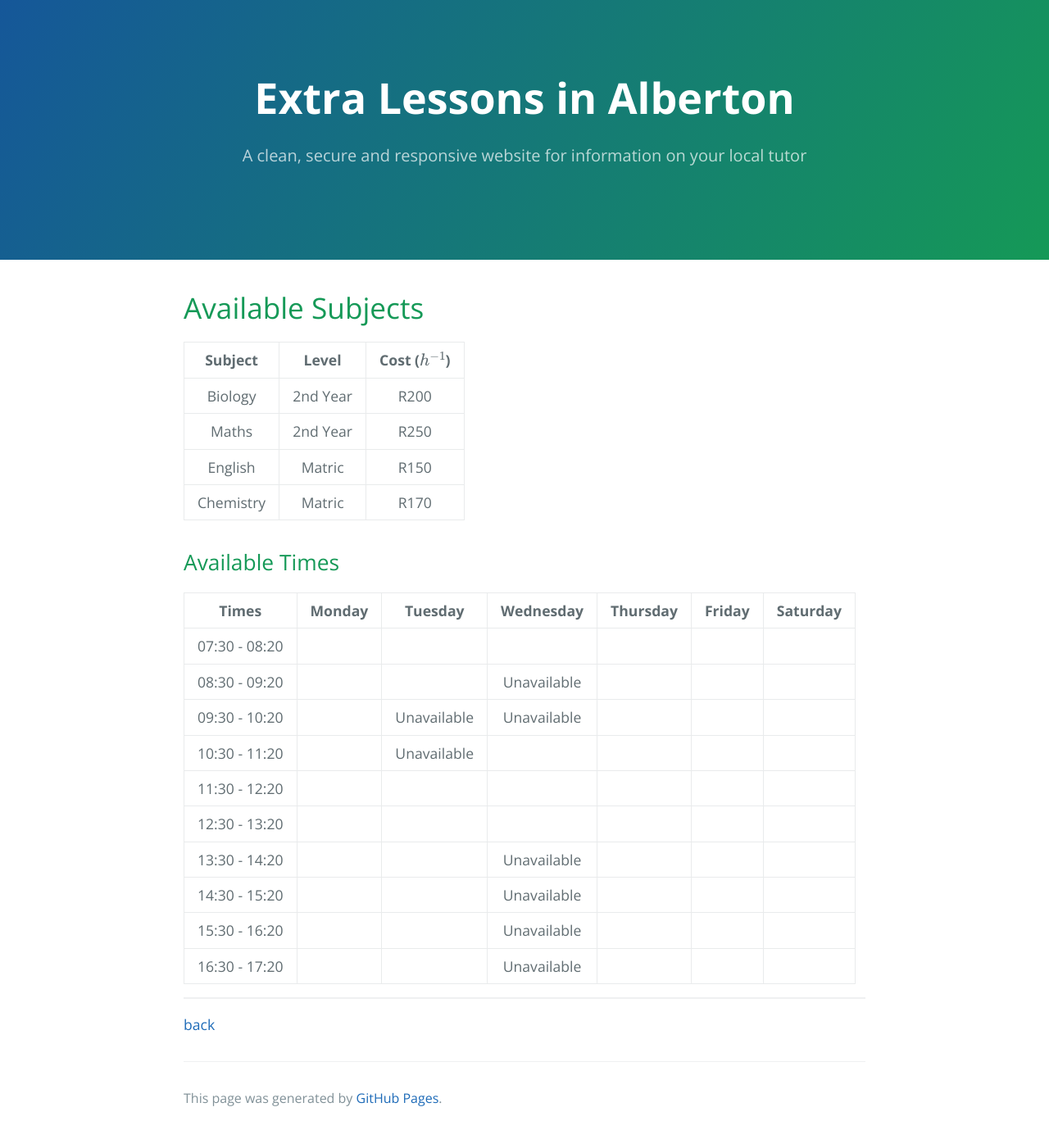
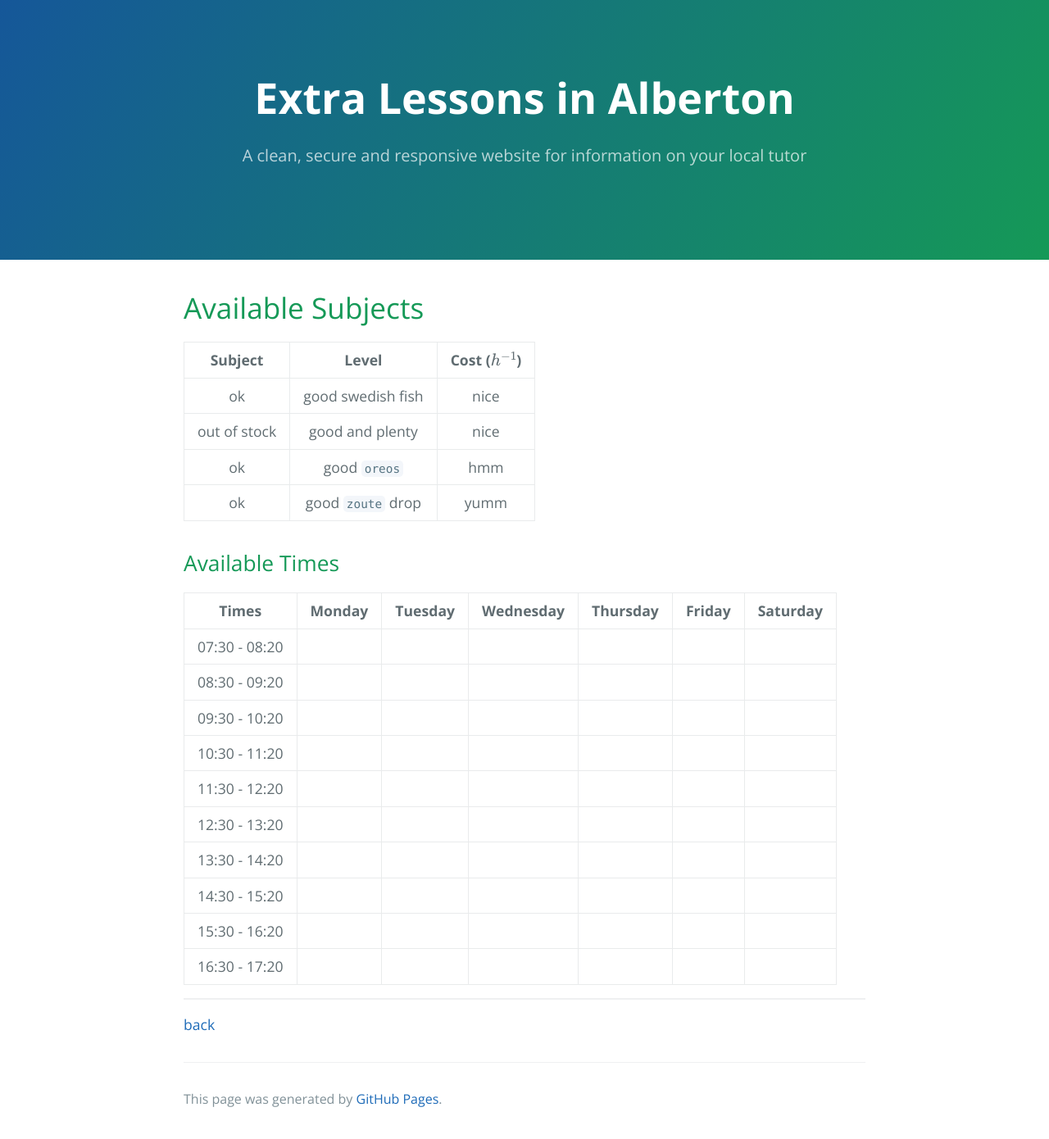
Before and after one commit to HelloBeastie/HelloBeastie.github.io, a Jekyll site: the page built from available-subjects.md, in a window 1280 px wide and 1400 px high. Shown: the top 1390 px of the window at 82% size. Built offline with Jekyll 4.4.1, drawn with Linux system fonts in a browser that asks for light colours; formulas are drawn with MathJax 3; our own code applies the rules of GitHub Pages for plain Markdown files.

```diff
--- a/_config.yml
+++ b/_config.yml
@@ -3,8 +3,8 @@ show_downloads: false
 google_analytics:
 title: Extra Lessons in Alberton
 email: riki.lee2@gmail.com
-twitter_username:
-github_username:
+twitter_username: Riki-Lee
+github_username: Peter
 gems:
    - jekyll-mentions
    - jemoji
--- a/available-subjects.md
+++ b/available-subjects.md
@@ -6,25 +6,25 @@ layout: default
 
 | Subject      | Level             | Cost ($h^{-1}$) |
 |:------------:|:-----------------:|:---------------:|
-| Biology      | 2nd Year          | R200            |
-| Maths        | 2nd Year          | R250            |
-| English      | Matric            | R150            |
-| Chemistry    | Matric            | R170            |
+| ok           | good swedish fish | nice            |
+| out of stock | good and plenty   | nice            |
+| ok           | good `oreos`      | hmm             |
+| ok           | good `zoute` drop | yumm            |
 
 ## [](#Available Times)Available Times
 
 |	Times		|	Monday	|	Tuesday	|	Wednesday	|	Thursday	|	Friday	|	Saturday	|
 |:-------------:|:---------:|:---------:|:-------------:|:-------------:|:---------:|:-------------:|
 | 07:30 - 08:20	|			|			|				|				|			|				|
-| 08:30 - 09:20	|			|           |Unavailable 	|				|			|				|
-| 09:30 - 10:20	|			|Unavailable|Unavailable	|				|			|				|
-| 10:30 - 11:20	|			|Unavailable|				|				|			|				|
+| 08:30 - 09:20	|			|			|				|				|			|				|
+| 09:30 - 10:20	|			|			|				|				|			|				|
+| 10:30 - 11:20	|			|			|				|				|			|				|
 | 11:30 - 12:20	|			|			|				|				|			|				|
 | 12:30 - 13:20	|			|			|				|				|			|				|
-| 13:30 - 14:20	|			|			|Unavailable	|				|			|				|
-| 14:30 - 15:20	|			|			|Unavailable	|				|			|				|
-| 15:30 - 16:20	|			|			|Unavailable	|				|			|				|
-| 16:30 - 17:20	|			|			|Unavailable	|				|			|				|
+| 13:30 - 14:20	|			|			|				|				|			|				|
+| 14:30 - 15:20	|			|			|				|				|			|				|
+| 15:30 - 16:20	|			|			|				|				|			|				|
+| 16:30 - 17:20	|			|			|				|				|			|				|
 
 {::comment}
 A section with a TeX generated table with all the available slots will be placed here
```
Also changed, not shown: index.md (+5 -0 lines).
